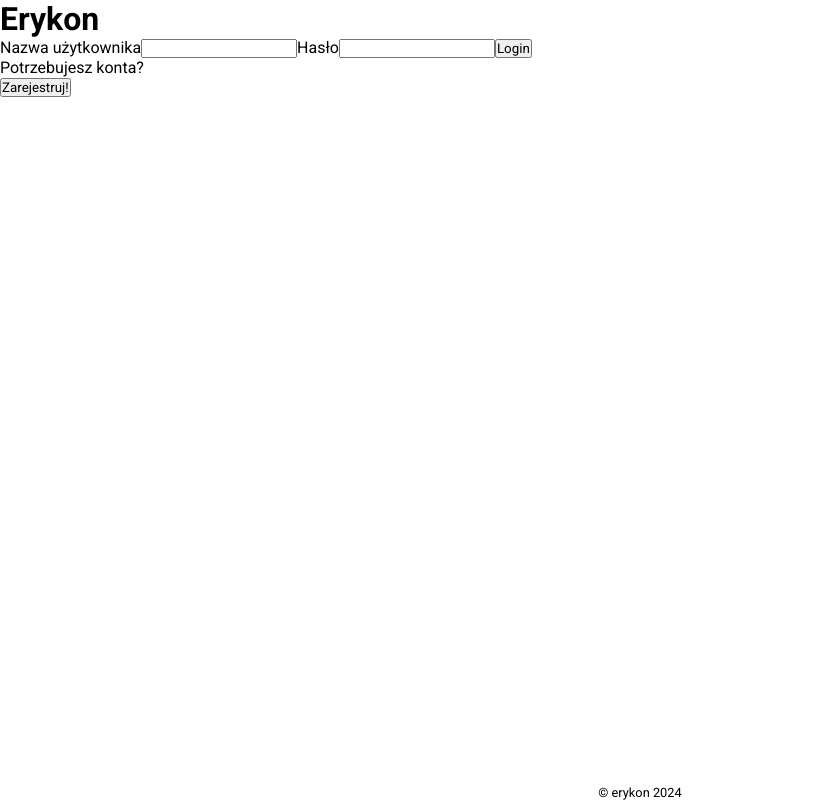
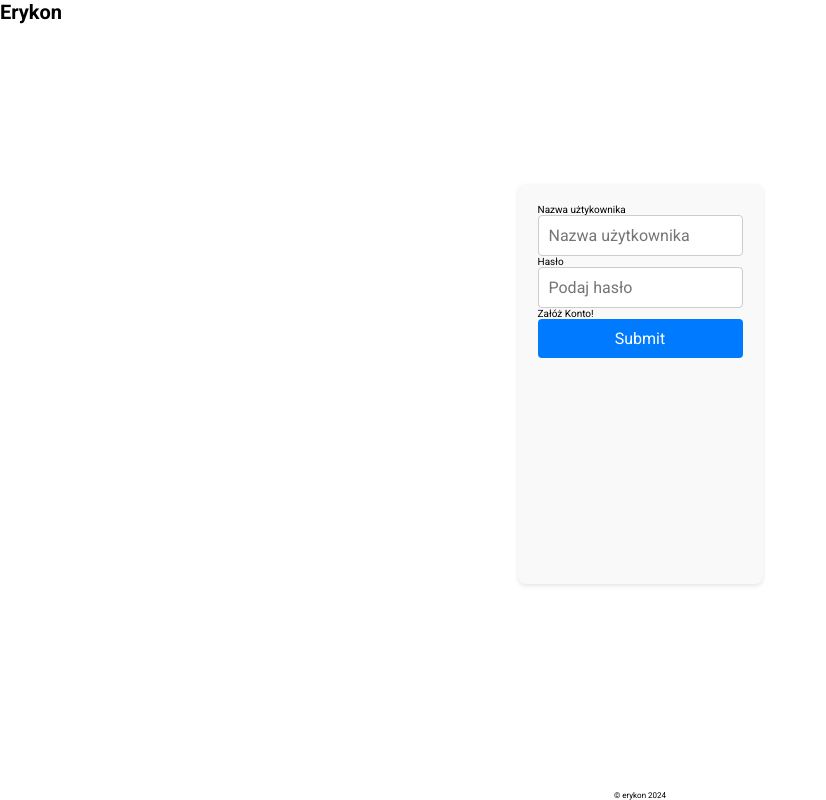
Before and after one commit to Konradb211/erykon, a Next.js app: page / in a window 1280 px wide. Shown: the whole page, without its empty margins (0-826 px from the left). Built offline with nearby package versions, Linux system fonts and the light colour scheme.

Commit message:
Css for forms, validating, global font-size and more

```diff
--- /dev/null
+++ b/src/Utils/Regexp.js
@@ -0,0 +1,4 @@
+export const passwordValidate =
+	/^(?=.[a-z])(?=.[A-Z])(?=.\d)(?=.[@$!%?&])[A-Za-z\d@$!%?&]{8,}$/
+
+export const emailValidate = /^[a-zA-Z0-9._%+-]+@[a-zA-Z0-9.-]+\.[a-zA-Z]{2,}$/
--- a/src/app/globals.css
+++ b/src/app/globals.css
@@ -9,4 +9,5 @@
 
 html {
 	scroll-behavior: smooth;
+	font-size: 62.5%;
 }
--- a/src/components/Form/Form.module.css
+++ b/src/components/Form/Form.module.css
@@ -0,0 +1,70 @@
+.container{
+	display: flex;
+	justify-content: center;
+	align-items: center;
+	min-height: 90vh;
+	flex-direction: column;
+}
+
+.form-container {
+	max-width: 400px;
+	min-height: 40rem;
+	display: flex;
+	/* justify-content: space-between;
+	align-items: center; */
+	flex-direction: column;
+
+	margin: 0 auto;
+	padding: 20px;
+	background-color: #f9f9f9;
+	border-radius: 8px;
+	box-shadow: 0 2px 4px rgba(0, 0, 0, 0.1);
+  }
+
+  /* Form title */
+  .form-title {
+	font-size: 24px;
+	font-weight: bold;
+	margin-bottom: 20px;
+	color: #333;
+  }
+
+  /* Form input fields */
+  .form-container input {
+	width: 100%;
+	padding: 10px;
+	margin-bottom: 10px 0;
+	border: 1px solid #ccc;
+	border-radius: 4px;
+	font-size: 16px;
+  }
+
+  /* Form submit button */
+  .form-container input[type="submit"] {
+	width: 100%;
+	padding: 10px;
+	background-color: #007bff;
+	color: #fff;
+	border: none;
+	border-radius: 4px;
+	font-size: 16px;
+	cursor: pointer;
+  }
+
+  .form-container input[type="submit"]:hover {
+	background-color: #0056b3;
+  }
+
+  /* Form success message */
+  .form-success {
+	color: #28a745;
+	display: block;
+	margin-bottom: 10px;
+  }
+
+  /* Form error message */
+  .form-error {
+	color: #dc3545;
+	display: block;
+	margin-bottom: 10px;
+  }
--- a/src/components/Form/Form.tsx
+++ b/src/components/Form/Form.tsx
@@ -1,54 +1,110 @@
 "use client"
 import { useState } from "react"
-import ReactDOM from "react-dom"
-import { useForm, SubmitHandler } from "react-hook-form"
+import { SubmitHandler, useForm } from "react-hook-form"
+import { passwordValidate, emailValidate } from "@/Utils/Regexp"
+import styles from "./Form.module.css"
 
 interface IFormInput {
-	nickname: string
+	username: string
 	password: string
+	repeatPassword: string
 	email: string
 }
+export const Form = () => {
+	const {
+		register,
+		handleSubmit,
+		formState: { errors },
+		getValues,
+	} = useForm<IFormInput>()
+	const onSubmit: SubmitHandler<IFormInput> = data => console.log(data)
+	const [isLogged, setIsLogged] = useState(false)
 
-
-export const Form = () => {
-	const { register, handleSubmit } = useForm<IFormInput>()
-	const onSubmit: SubmitHandler<IFormInput> = (data) => console.log(data)
-	const [isLogin, setisLogin] = useState(true)
 	return (
 		<>
-			{isLogin && (
-				<form onSubmit={handleSubmit(onSubmit)}>
-					<label htmlFor="Nickname">
-						Nazwa użytkownika
-						<input {...register("nickname")} />
-					</label>
-					<label htmlFor="Password">
-						Hasło
-						<input type="password" {...register("password")} />
-					</label>
-					<input type="submit" value="Login" />
-					<p>Potrzebujesz konta?</p>
+			<div className={styles.container}>
+				<form
+					className={styles['form-container']}
+					onSubmit={handleSubmit(onSubmit)}
+					noValidate>
+					<label htmlFor='username'>Nazwa użtykownika</label>
+					<input
+						id='username'
+						{...register("username", {
+							required: "Podaj imię",
+							minLength: {
+								value: 5,
+								message: "Nazwa użytkownika musi mieć conajmniej 5 znaków",
+							},
+							maxLength: {
+								value: 20,
+								message: "Nazwa użytkownika może mieć maksymalnie 20 znaków",
+							},
+						})}
+						placeholder='Nazwa użytkownika'
+					/>
+					{errors.username && (
+						<span className={styles['form-success']}>{errors.username.message}</span>
+					)}
+					<label htmlFor='password'>Hasło</label>
+					<input
+						type='password'
+						id='password'
+						{...register("password", {
+							required: "Podaj hasło",
+							pattern: {
+								value: passwordValidate,
+								message: "Podaj poprawne hasło",
+							},
+						})}
+						placeholder='Podaj hasło'
+					/>
+					{errors.password && (
+						<span className={styles['form-error']}>{errors.password.message}</span>
+					)}
+					{isLogged && (
+						<>
+							<label htmlFor='repeatPassword'>Powtórz hasło</label>
+							<input
+								type='password'
+								id='repeatPassword'
+								{...register("repeatPassword", {
+									required: "Potwierdzenie hasła jest wymagane",
+									validate: value =>
+										value === getValues("password") ||
+										"Hasła muszą być takie same",
+								})}
+								placeholder='Potwierdź hasło'
+							/>
+							{errors.repeatPassword && (
+								<span className={styles['form-error']}>
+									{errors.repeatPassword.message}
+								</span>
+							)}
+							<label htmlFor='email'>Podaj adres email</label>
+							<input
+								id='email'
+								type='email'
+								{...register("email", {
+									required: "Podaj adres email",
+									pattern: {
+										value: emailValidate,
+										message: "Podaj poprawny adres email",
+									},
+								})}
+								placeholder='Adres e-mail'
+							/>
+							{errors.email && (
+								<span className={styles['form-error']}>{errors.email.message}</span>
+							)}
+						</>
+					)}
+					<span onClick={() => setIsLogged(!isLogged)}>
+						{isLogged ? "Zarejestruj się!" : "Załóż Konto!"}
+					</span>
+					<input type='submit' />
 				</form>
-			)}
-			{!isLogin && (
-				<form onSubmit={handleSubmit(onSubmit)}>
-					<label htmlFor="Nickname">
-						Nazwa użytkownika
-						<input {...register("nickname")} />
-					</label>
-					<label htmlFor="Password">
-						Hasło
-						<input type="password" {...register("password")} />
-					</label>
-					<label htmlFor="Email">
-						Email
-						<input type="email" {...register("email")} />
-					</label>
-					<input type="submit" value="Rejestracja" />
-					<p>Masz już konto?</p>
-				</form>
-			)}
-			<button onClick={() => setisLogin(!isLogin) }>{isLogin ? `Zarejestruj!` : `Zaloguj się!`}</button>
+			</div>
 		</>
 	)
 }
--- a/src/components/Main/Main.tsx
+++ b/src/components/Main/Main.tsx
@@ -4,7 +4,7 @@ export const Main = () => {
 	return (
 		<main className={styles.main}>
 			<h1>Erykon</h1>
-			<Form/>
+			<Form />
 		</main>
 	)
 }
```
